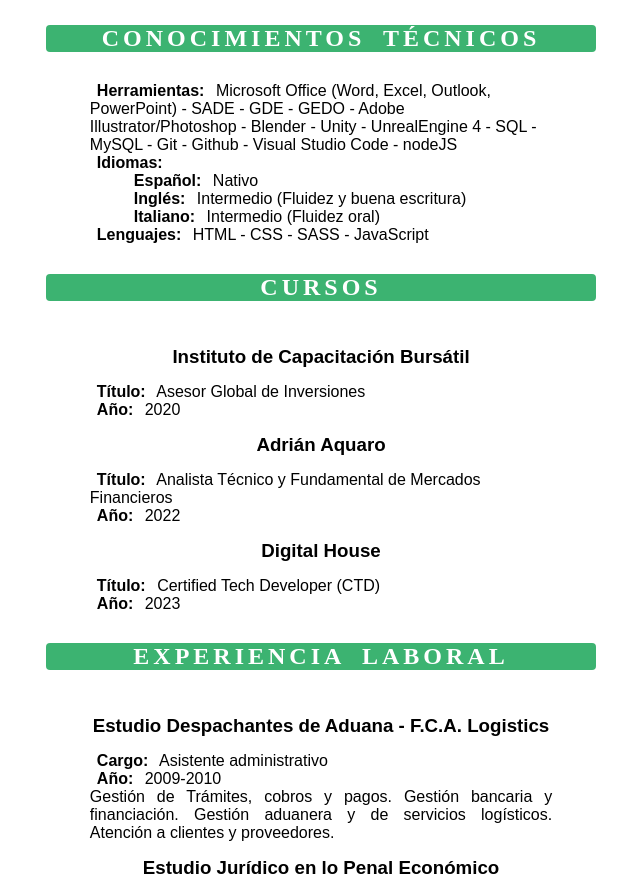
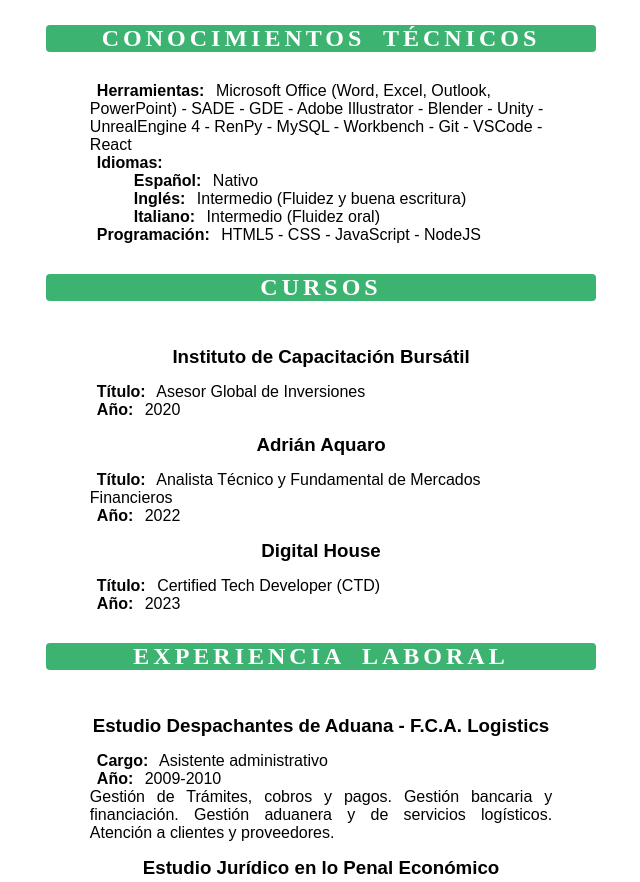
Before and after one commit to AgusOlita/Curriculum-Vitae, a plain HTML site: page index.html in a window 1280 px wide. Shown: the part 1124-2006 px from the top of the page, without its empty margins (319-959 px from the left). Drawn offline with Linux system fonts and the light colour scheme.

Commit message:
Actualización 06/02/2024

```diff
--- a/index.html
+++ b/index.html
@@ -3,7 +3,9 @@
   <head>
     <meta charset="UTF-8" />
     <meta name="viewport" content="width=device-width, initial-scale=1.0" />
-    <title>CV de Agustin Olita</title>
+    <meta http-equiv="X-UA-Compatible" content="ie=edge" />
+    <meta name="author" content="agusOlita" />
+    <title>AgusOlita</title>
     <link
       rel="stylesheet"
       href="https://use.fontawesome.com/releases/v5.15.2/css/all.css"
@@ -12,7 +14,11 @@
   </head>
   <body>
     <header>
-      <img id="fotoPerfil" src="img/fotoPerfil-01.png" alt="Foto-AgustinOlita" />
+      <img
+        id="fotoPerfil"
+        src="img/fotoPerfil-01.png"
+        alt="Foto-AgustinOlita"
+      />
     </header>
     <div>
       <h1>CURRICULUM VITAE - AGUSTIN OLITA</h1>
@@ -106,9 +112,8 @@
         <ul class="conocTec" type="none">
           <li>
             <span>Herramientas:</span> Microsoft Office (Word, Excel, Outlook,
-            PowerPoint) - SADE - GDE - GEDO - Adobe Illustrator/Photoshop -
-            Blender - Unity - UnrealEngine 4 - SQL - MySQL - Git - Github -
-            Visual Studio Code - nodeJS
+            PowerPoint) - SADE - GDE - Adobe Illustrator - Blender - Unity -
+            UnrealEngine 4 - RenPy - MySQL - Workbench - Git - VSCode - React
           </li>
           <li class="idiomas">
             <span>Idiomas:</span>
@@ -120,7 +125,7 @@
               <li><span>Italiano:</span> Intermedio (Fluidez oral)</li>
             </ul>
           </li>
-          <li><span>Lenguajes:</span> HTML - CSS - SASS - JavaScript</li>
+          <li><span>Programación:</span> HTML5 - CSS - JavaScript - NodeJS</li>
         </ul>
       </section>
       <section id="cursos">
```
